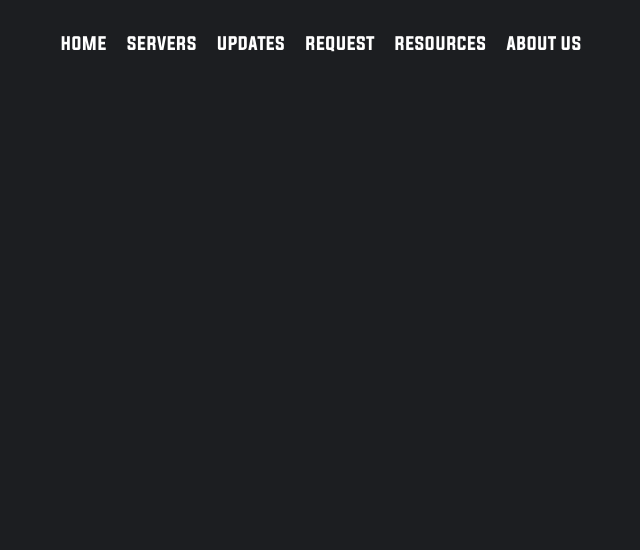
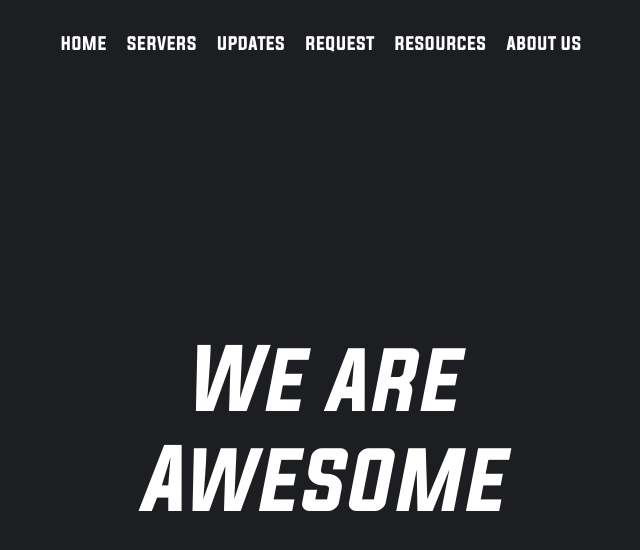
Before and after one commit to Danushka-Madushan/power-of-noobs, a plain HTML site: page index.html in a window 1280 px wide. Shown: the whole page, without its empty margins (319-959 px from the left). Drawn offline with Linux system fonts and the light colour scheme.

Commit message:
update index.html

```diff
--- a/index.html
+++ b/index.html
@@ -21,8 +21,17 @@
             </div>
             <div class="nav-account"></div>
         </header>
-        <div class="container"></div>
-        <footer class="footer"></footer>
+        <div class="container">
+            <div class="opening">
+                <span class="op-txt op-con">We are</span>
+                <span class="op-txt op-changeing">Awesome</span>
+            </div>
+        </div>
+        <footer class="footer">
+            <div class="fot-info"></div>
+            <div class="fot-creation"></div>
+            <div class="fot-contact"></div>
+        </footer>
     </div>
     <script src="./js/index.js"></script>
 </body>
```
